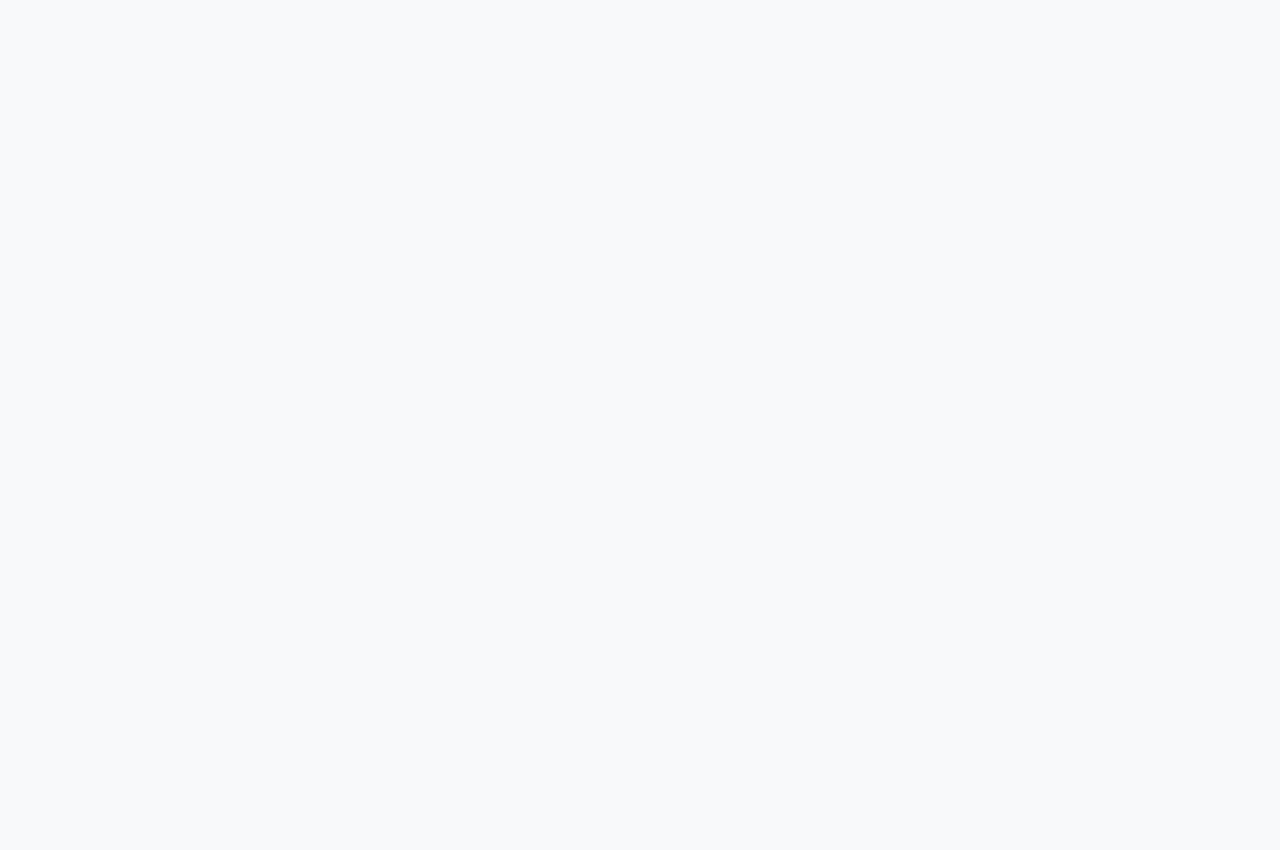
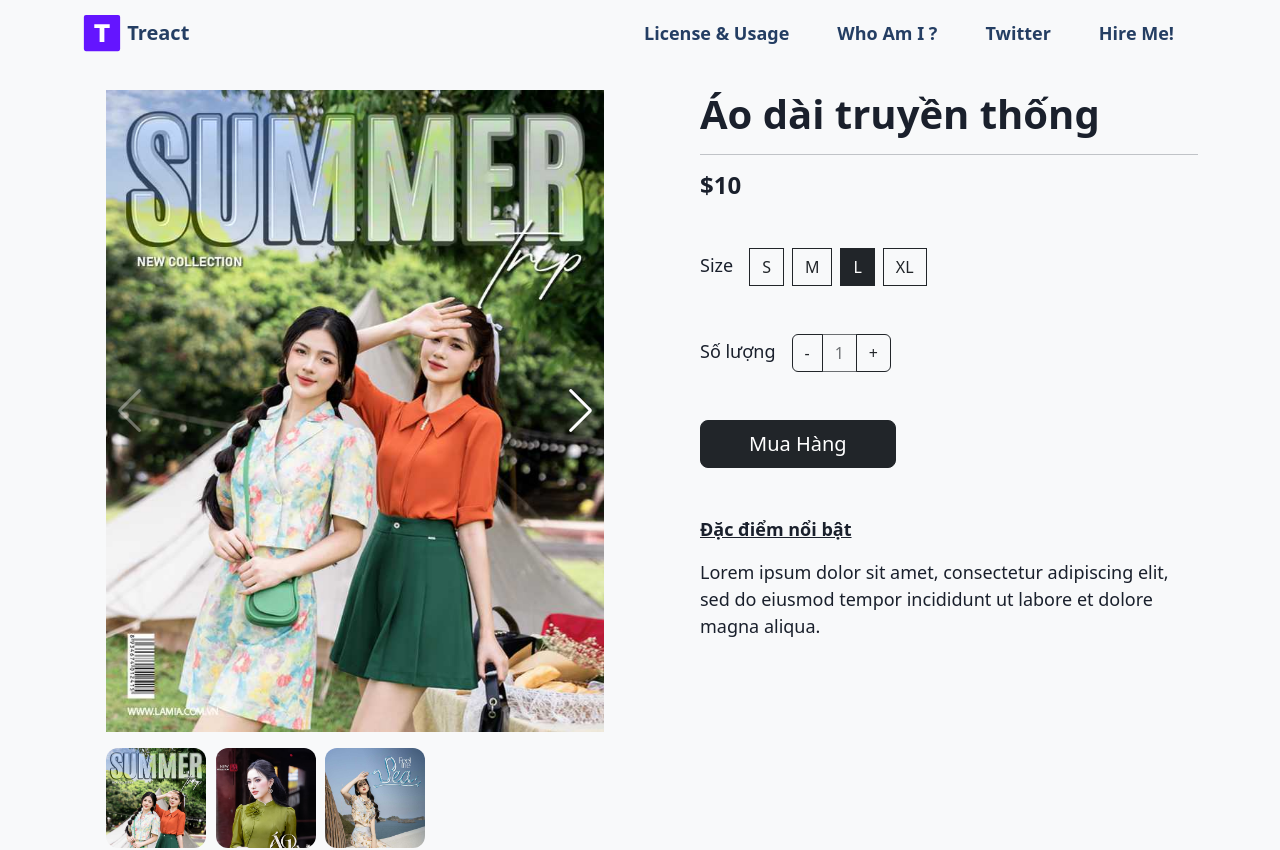
Before and after one commit to datlt2000/react-template, a React (Create React App) app: page /react-template/product in a window 1280 px wide. Before the commit this address had no page. Shown: the top 850 px of the page. Before the commit the page ends 800 px from the top, so only its background shows below. Built offline with nearby package versions, Linux system fonts and the light colour scheme.

Commit message:
first commit

```diff
--- a/src/App.js
+++ b/src/App.js
@@ -9,6 +9,7 @@ import DressShopLandingPage from 'pages/DressShopLandingPage';
 import ThankYouPage from "pages/ThankYouPage.js";
 
 import { BrowserRouter as Router, Routes, Route } from "react-router-dom";
+import ProductPage from 'pages/ProductPage';
 
 export default function App() {
   document.body.setAttribute('data-theme', 'light')
@@ -20,7 +21,7 @@ export default function App() {
           <Route path="/react-template/components/:type/:name" element={<ComponentRenderer />} />
           <Route path="/react-template/thank-you" element={<ThankYouPage />} />
           <Route path="/react-template" element={<DressShopLandingPage />} />
-          <Route path="/react-template/main" element={<MainLandingPage />} />
+          <Route path="/react-template/product" element={<ProductPage />} />
         </Routes>
       </Router>
     </>
--- a/src/const/DressPageDemo.js
+++ b/src/const/DressPageDemo.js
@@ -144,31 +144,31 @@ export const collection4 = ao_dai_689_900;
 
 export const dress = [
     {
-        url: "/react-template/components/landingPages/ProductPage",
+        url: "/react-template/product",
         image: product1,
         title: "Áo dài tay lỡ",
         description: "6.99$"
     },
     {
-        url: "/react-template/components/landingPages/ProductPage",
+        url: "/react-template/product",
         image: product2,
         title: "Áo dài truyền thống",
         description: "6.99$"
     },
     {
-        url: "/react-template/components/landingPages/ProductPage",
+        url: "/react-template/product",
         image: product3,
         title: "Đầm cổ yếm vai trễ",
         description: "6.99$"
     },
     {
-        url: "/react-template/components/landingPages/ProductPage",
+        url: "/react-template/product",
         image: product4,
         title: "Sơ mi phối chân váy",
         description: "6.99$"
     },
     {
-        url: "/react-template/components/landingPages/ProductPage",
+        url: "/react-template/product",
         image: product5,
         title: "Áo dài truyền thống lụa",
         description: "6.99$"
```
